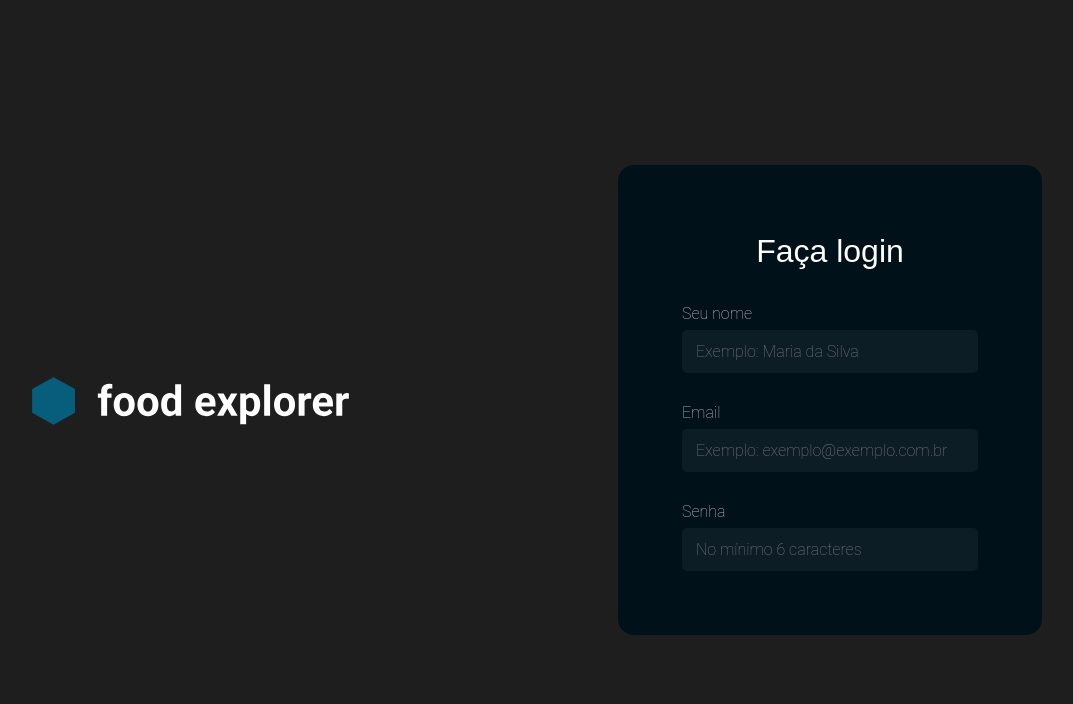
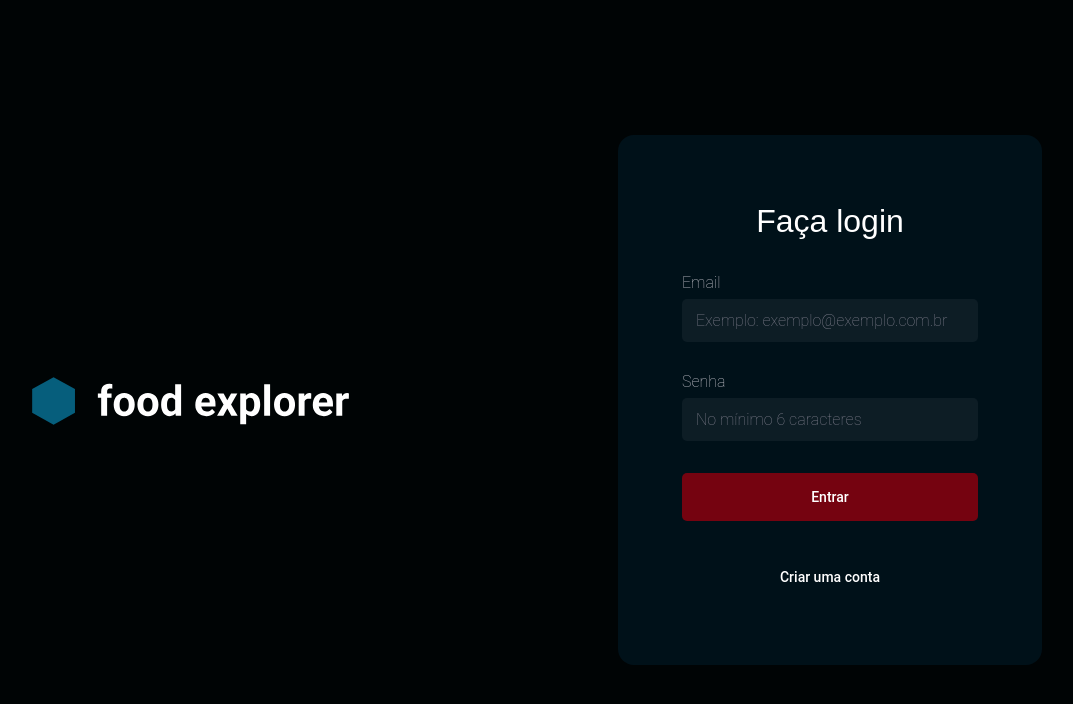
Before and after one commit to DavidFerreiraa/food-explorer-frontend, a React (Vite) app in the folder web/: page / in a window 1280 px wide. Shown: the top 704 px of the page, without its empty margins (130-1203 px from the left). Built offline with nearby package versions, Linux system fonts and the light colour scheme.

Commit message:
feat(component): add Button

```diff
--- /dev/null
+++ b/web/src/components/Button/index.tsx
@@ -0,0 +1,14 @@
+import { ButtonHTMLAttributes } from "react";
+import { Container } from "./styles";
+
+interface IButton extends ButtonHTMLAttributes<HTMLButtonElement> {
+    title: string
+    onlyText?: boolean
+}
+export function Button({title, onlyText = false, ...rest}: IButton) {
+    return(
+        <Container {...rest} $onlytext={onlyText}>
+            {title}
+        </Container>
+    );
+}
--- /dev/null
+++ b/web/src/components/Button/styles.ts
@@ -0,0 +1,19 @@
+import styled from "styled-components";
+
+export const Container = styled.button<{$onlytext: boolean}>`
+    width: 100%;
+
+    padding: 1.2rem 3.2rem;
+
+    background-color: ${({ theme, $onlytext }) => $onlytext? "transparent" : theme.COLORS.TOMATO_100};
+
+    border: none;
+    border-radius: .5rem;
+
+    font-family: "Poppins", "Roboto", sans-serif;
+    font-weight: 500;
+    font-size: 1.4rem;
+    line-height: 2.4rem;
+
+    color: ${({ theme }) => theme.COLORS.LIGHT_100}
+`;
--- a/web/src/pages/SignIn/index.tsx
+++ b/web/src/pages/SignIn/index.tsx
@@ -1,6 +1,7 @@
 import { Container, Form, Holder, Legend } from "./styles";
 import LogoFoodExplorer from "../../assets/foodExplorerLogo.svg";
 import { FormField } from "../../components/FormField";
+import { Button } from "../../components/Button";
 
 export function SignIn() {
     return(
@@ -11,9 +12,10 @@ export function SignIn() {
             <Holder>
                 <Form>
                     <Legend>Faça login</Legend>
-                    <FormField placeholder="Exemplo: Maria da Silva" label="Seu nome"/>
                     <FormField placeholder="Exemplo: exemplo@exemplo.com.br" label="Email"/>
                     <FormField placeholder="No mínimo 6 caracteres" label="Senha"/>
+                    <Button title="Entrar"/>
+                    <Button title="Criar uma conta" onlyText={true}/>
                 </Form>
             </Holder>
         </Container>
--- a/web/src/pages/SignIn/styles.ts
+++ b/web/src/pages/SignIn/styles.ts
@@ -4,7 +4,7 @@ export const Container = styled.div`
     width: 100%;
     height: 100vh;
 
-    background-color: #1E1E1E;
+    background-color: ${({ theme }) => theme.COLORS.DARK_100};
 
     display: flex;
 `;
```
Also changed, not shown: web/src/styles/global.ts (line endings or trailing spaces).
